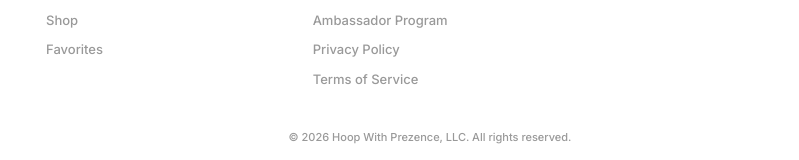
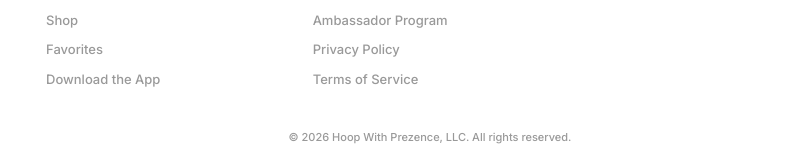
Before and after one commit to teobuilds/hwp-waitlist-site, a Next.js app: page / in a window 1280 px wide. Shown: the part 2697-2857 px from the top of the page, without its empty margins (210-1009 px from the left). Built offline with nearby package versions, Linux system fonts and the light colour scheme.

Commit message:
Add Download the App link to footer
Co-Authored-By: Claude Opus 5.5 <noreply@anthropic.com>

```diff
--- a/components/Footer.tsx
+++ b/components/Footer.tsx
@@ -1,4 +1,5 @@
 import Link from 'next/link';
+import { APP_STORE_URL } from '@/lib/app-store';
 
 export default function Footer() {
   return (
@@ -9,6 +10,7 @@ export default function Footer() {
           <Link href="/" className="text-[11px] md:text-[13px] hover:opacity-70 transition-opacity" style={{ color: '#999999', fontWeight: 500 }}>Home</Link>
           <Link href="/shop?preview=hwp2025" className="text-[11px] md:text-[13px] hover:opacity-70 transition-opacity" style={{ color: '#999999', fontWeight: 500 }}>Shop</Link>
           <Link href="/favorites" className="text-[11px] md:text-[13px] hover:opacity-70 transition-opacity" style={{ color: '#999999', fontWeight: 500 }}>Favorites</Link>
+          <a href={APP_STORE_URL} target="_blank" rel="noopener noreferrer" className="text-[11px] md:text-[13px] hover:opacity-70 transition-opacity" style={{ color: '#999999', fontWeight: 500 }}>Download the App</a>
         </div>
 
         <div className="flex flex-col gap-2 md:gap-2.5">
```
